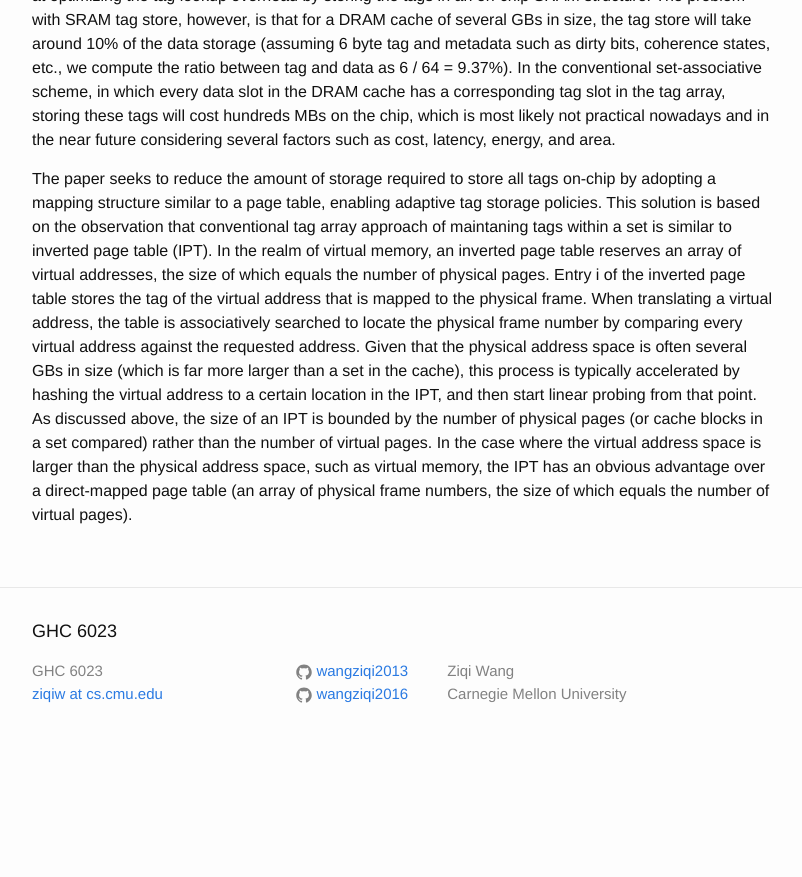
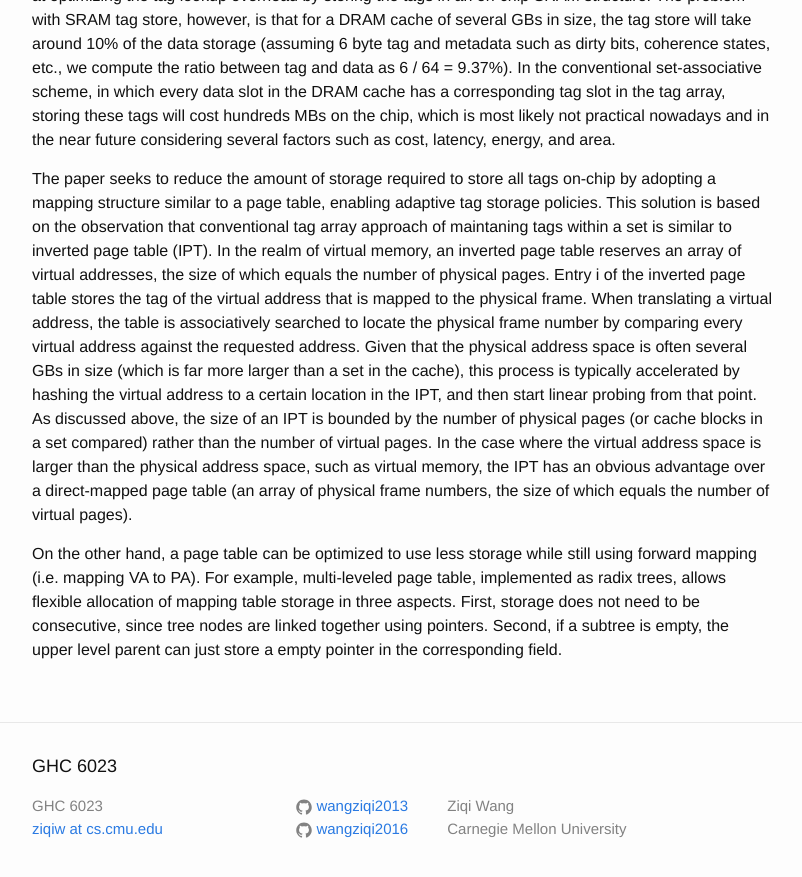
Before and after one commit to wangziqi2013/wangziqi2013.github.io, a Jekyll site: the page built from _posts/2019-09-01-tag-tables.markdown, in a window 1280 px wide and 900 px high, scrolled down 649 px. Shown: the top 877 px of the window, without its empty margins (238-1040 px from the left). Built offline with Jekyll 4.4.1, drawn with Linux system fonts in a browser that asks for light colours; before the commit the page ends 1414 px from its top, so only the background shows below that.

Commit message:
Adding multilevel page table

```diff
--- a/_posts/2019-09-01-tag-tables.markdown
+++ b/_posts/2019-09-01-tag-tables.markdown
@@ -40,3 +40,9 @@ an IPT is bounded by the number of physical pages (or cache blocks in a set comp
 pages. In the case where the virtual address space is larger than the physical address space, such as virtual memory, the
 IPT has an obvious advantage over a direct-mapped page table (an array of physical frame numbers, the size of which equals
 the number of virtual pages).
+
+On the other hand, a page table can be optimized to use less storage while still using forward mapping
+(i.e. mapping VA to PA). For example, multi-leveled page table, implemented as radix trees, allows flexible
+allocation of mapping table storage in three aspects. First, storage does not need to be consecutive, since
+tree nodes are linked together using pointers. Second, if a subtree is empty, the upper level parent can just store
+a empty pointer in the corresponding field.
```
